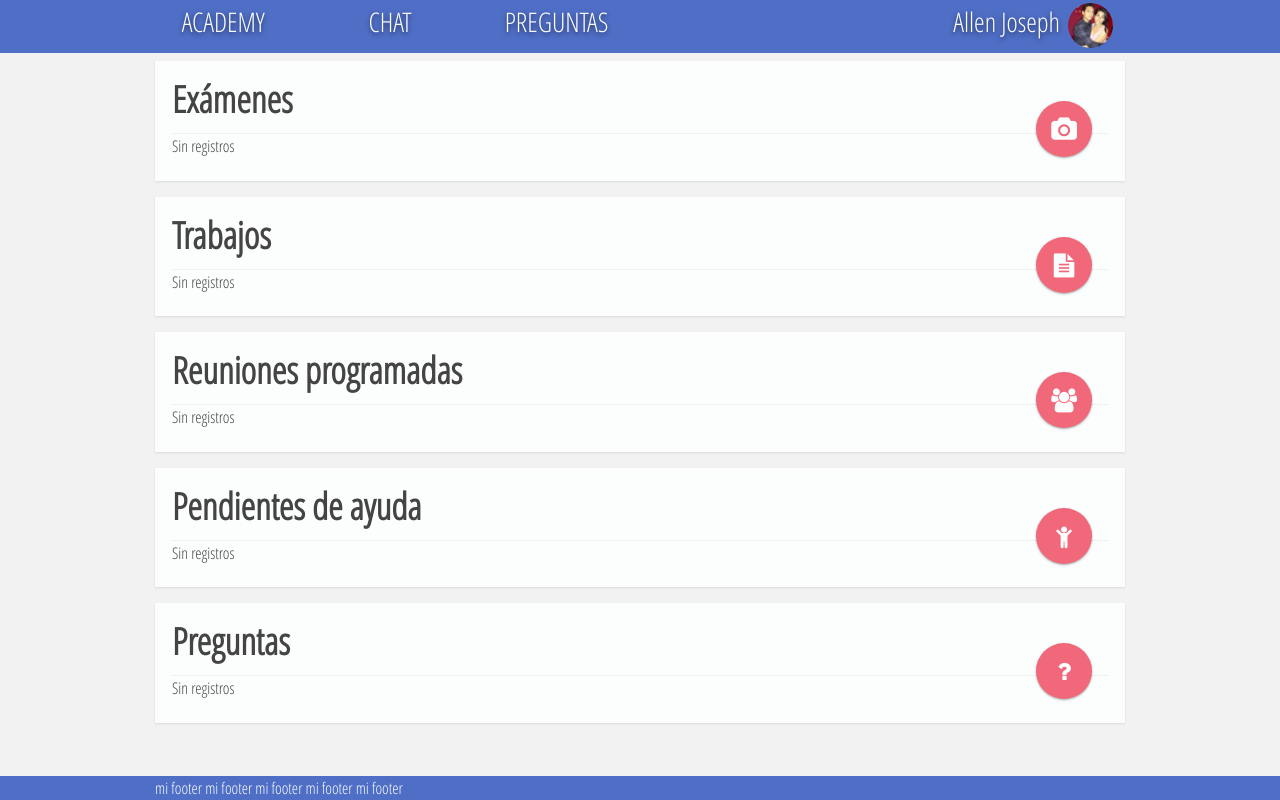
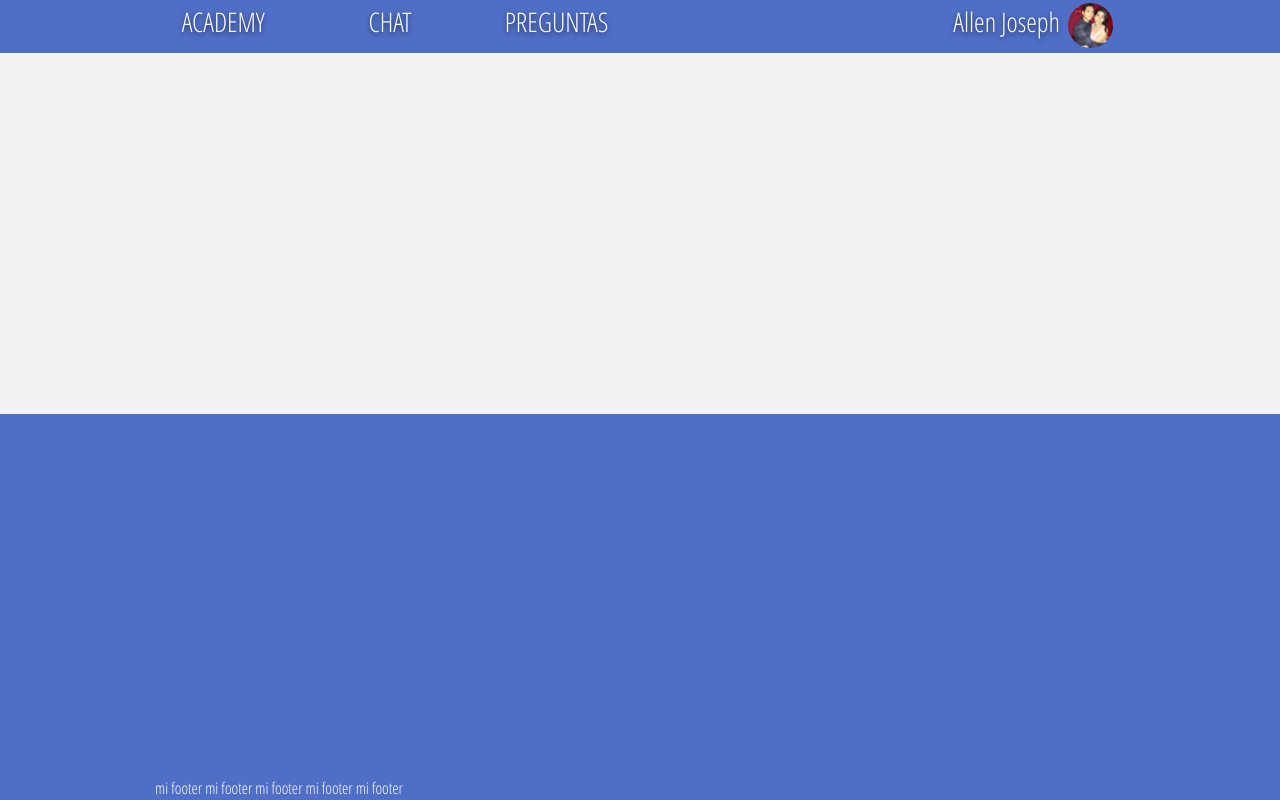
Before and after one commit to allenjoseph/academy, a Django app: template templates/home/course.html in a window 1280 px wide. Run offline with Django 3.2, Linux system fonts and the light colour scheme; the template is opened without the code that fills it, so the values that code supplies are empty; some libraries are stand-ins or nearby versions.

Commit message:
update app

```diff
--- a/static/js/app/components/coursePageBox.js
+++ b/static/js/app/components/coursePageBox.js
@@ -1,5 +1,6 @@
 var React = require('react'),
     CoursePageInfo = require('./coursePageInfo'),
+    CoursePageContent = require('./coursePageContent'),
     academyCourse = window.ACADEMY.backbone.model.instances.academyCourse;
 
 var CoursePageBox = React.createClass({
@@ -12,6 +13,7 @@ var CoursePageBox = React.createClass({
                 <CoursePageInfo course={academyCourse.course}
                                 profesor={academyCourse.profesor}
                                 figures={academyCourse.figures}/>
+                <CoursePageContent />
             </div>
         );
     }
--- a/templates/home/course.html
+++ b/templates/home/course.html
@@ -7,71 +7,6 @@
 
     <div id="coursePageBox"></div>
 
-    <div class="row">
-        <div class="large-12 columns">
-            <div class="box pts pln prn">
-                <header>
-                    <h2>Exámenes</h2>
-                    <a class="circle-button-right red" title="Compartir exámen">
-                        <i class="fa fa-camera"></i>
-                    </a>
-                </header>
-                <p>Sin registros</p>
-            </div>
-        </div>
-    </div>
-    <div class="row">
-        <div class="large-12 columns">
-            <div class="box pts pln prn">
-                <header>
-                    <h2>Trabajos</h2>
-                    <a class="circle-button-right red" title="Compartir exámen">
-                        <i class="fa fa-file-text"></i>
-                    </a>
-                </header>
-                <p>Sin registros</p>
-            </div>
-        </div>
-    </div>
-    <div class="row">
-        <div class="large-12 columns">
-            <div class="box pts pln prn">
-                <header>
-                    <h2>Reuniones programadas</h2>
-                    <a class="circle-button-right red" title="Compartir exámen">
-                        <i class="fa fa-users"></i>
-                    </a>
-                </header>
-                <p>Sin registros</p>
-            </div>
-        </div>
-    </div>
-    <div class="row">
-        <div class="large-12 columns">
-            <div class="box pts pln prn">
-                <header>
-                    <h2>Pendientes de ayuda</h2>
-                    <a class="circle-button-right red" title="Compartir exámen">
-                        <i class="fa fa-child"></i>
-                    </a>
-                </header>
-                <p>Sin registros</p>
-            </div>
-        </div>
-    </div>
-    <div class="row">
-        <div class="large-12 columns">
-            <div class="box pts pln prn">
-                <header>
-                    <h2>Preguntas</h2>
-                    <a class="circle-button-right red" title="Compartir exámen">
-                        <i class="fa fa-question"></i>
-                    </a>
-                </header>
-                <p>Sin registros</p>
-            </div>
-        </div>
-    </div>
 </div>
 {% endblock %}
 {% block content-backbone-router %}
```
Also changed, not shown: static/js/app/components/coursePageContent.js (added, +74 -0 lines), static/js/app/bundle.js.
